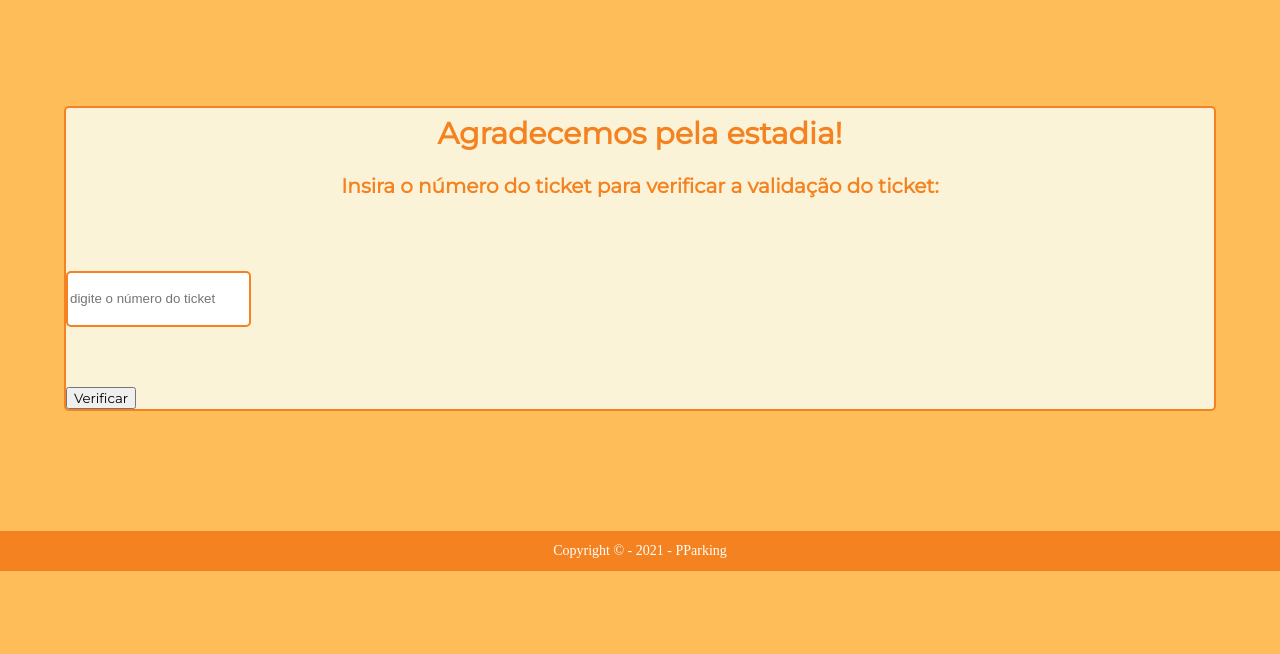
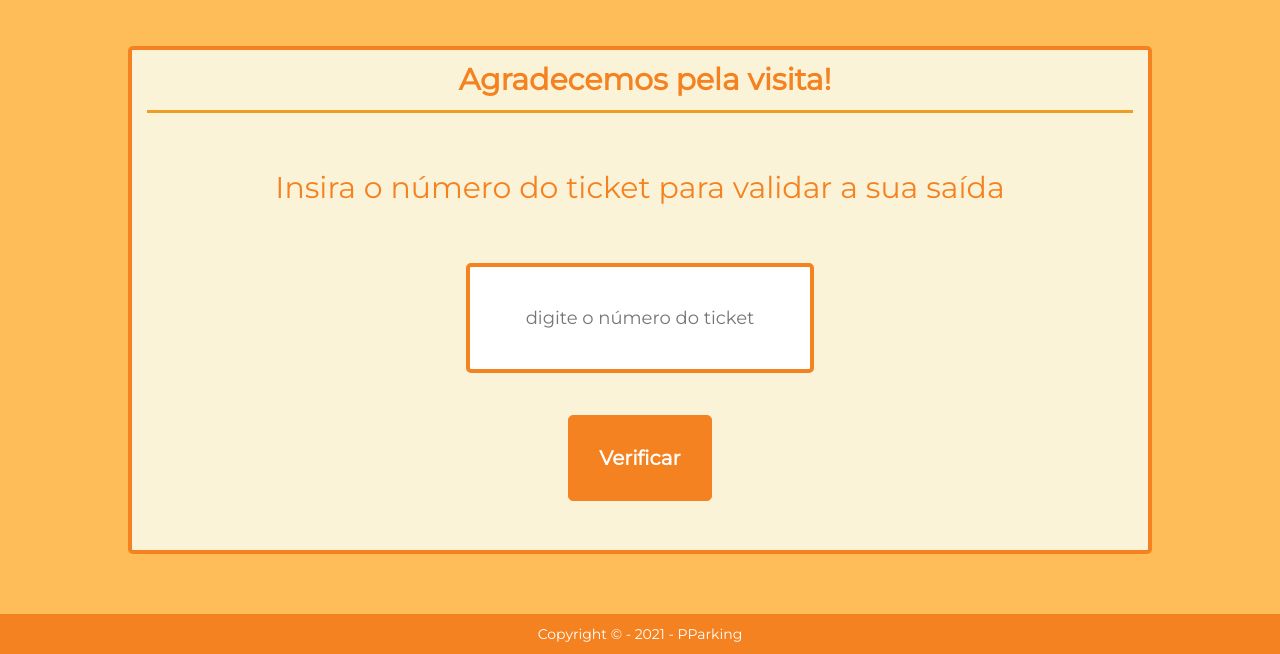
Before and after one commit to DaviMCC/PParking, a plain HTML site: page PParking Project/cabine_saida.html in a window 1280 px wide. Shown: the part 360-1014 px from the top of the page. Before the commit the page ends 931 px from the top, so only its background shows below. Drawn offline with Linux system fonts and the light colour scheme.

Commit message:
Versão finalizada cabine de saída

```diff
--- a/PParking Project/CSS/saida_style.css
+++ b/PParking Project/CSS/saida_style.css
@@ -23,49 +23,82 @@ header{
 body {
     background-color: #ffbd59;
     padding-bottom: 58px;
+    font-family: Montserrat;
 }
 main{
-    width: 90vw;
+    width: 80%;
     margin: 0 auto;
-    padding: 30px 20px;
 }
-.campo-mensagem-verificacao{
+section{
         background-color:rgb(250, 243, 215);
 
         border-radius: 5px;
-    border: 2px solid #f58220;
+        border: 4px solid #f58220;
 
         height: auto;
+        height: 500px;
+        max-height: 500px;
         max-width: 1550px;
-    margin: 60px auto;
-}
-.campo-digitacao{
-    border-radius: 5px;
-    border: 2px solid #f58220;
+        margin: 30px auto;
 
-    height: 50px;
-    max-width: 1550px;
-    margin: 60px auto;
+        text-align: center;
+        font-family: Montserrat;
+        font-size: 12px;
+        color: #f58220;
 }
 .titulo{
-    text-align: center;
+    margin: 15px;
+    padding-left: 10px;
+    padding-bottom: 15px;
+    font-weight: bold;
+
     font-size: 30px;
-    font-family: Montserrat;
-    color: #f58220;
-    padding: 1%;
-    font-weight: bold;
+    border-bottom: 3px solid #ee9d25;
 }
 .instrucao{
+    font-size: 30px;
+    margin: 45px auto;
+    padding: 15px;
+}
+#campo-insercao{
+
+    height: auto;
+    width: 260px;
     text-align: center;
+    font-family: Montserrat;
+
+    font-size: 18px;
+    border-radius: 5px;
+    border: 4px solid #f58220;
+    padding: 40px;
+    margin:  auto;
+    display: block;
+
+}
+#campo-insercao:focus{
+
+    outline: none !important;
+
+    border: 4px solid #ffbd59;
+}
+#botao {
+    padding: 30px;
+    margin: 30px auto;
+    display: block;
+
+    font-weight: bold;
     font-size: 20px;
     font-family: Montserrat;
-    color: #f58220;
-    padding: 15px;
-    font-weight: bold;
+
+    background: #f58220;
+    color: white;
+    border: 1px solid #f58220;
+    border-radius: 5px;
 }
-.verificar {
-    font-family: Montserrat;
+#botao:focus{
 
+    background-color: #ffbd59;
+    border: 4px solid #ffbd59;
 }
 footer{
     padding: 13px 0px;
@@ -73,7 +106,6 @@ footer{
     position: absolute;
     width: 100%;
     margin: 30px auto;
-
 }
 
 footer p{
--- a/PParking Project/cabine_saida.html
+++ b/PParking Project/cabine_saida.html
@@ -20,12 +20,16 @@
 
         <main>
             <section>
-                <div class="campo-mensagem-verificacao">
-                    <h1 class="titulo">Agradecemos pela estadia!</h1>
-                    <p class="instrucao">Insira o número do ticket para verificar a validação do ticket:</p>
-                    <input type="num" id="numeroid" class="campo-digitacao" placeholder="digite o número do ticket" required="required" name="numero" /><br>
-                    <input type="submit" class="verificar" onclick="Verificar()" value="Verificar" />
+                <div class="div-instrucao">
+                    <h1 class="titulo">Agradecemos pela visita!</h1>
+                    <p class="instrucao">Insira o número do ticket para validar a sua saída</p>
                 </div>
+                    <div class="insercao-botao">
+                        <form>
+                            <input type="num" id="campo-insercao" placeholder="digite o número do ticket" required="required" name="numero" /><br>
+                            <input type="submit" id="botao" onclick="Verificar()" value="Verificar" />
+                        </form>
+                    </div>
             </section>
         </main>
         <footer>
```
Also changed, not shown: PParking Project/CSS/entrada_style.css (+0 -12 lines). Lines whose indentation alone changed are shown as unchanged.
